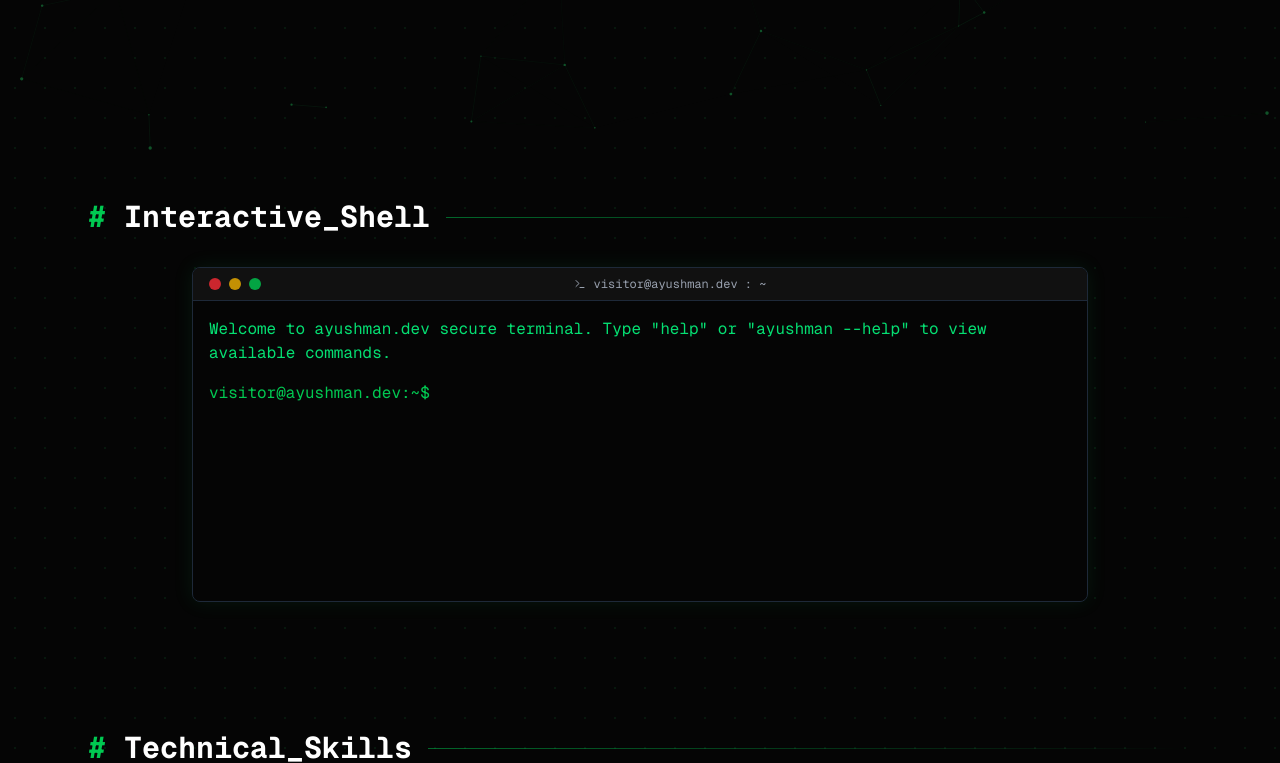
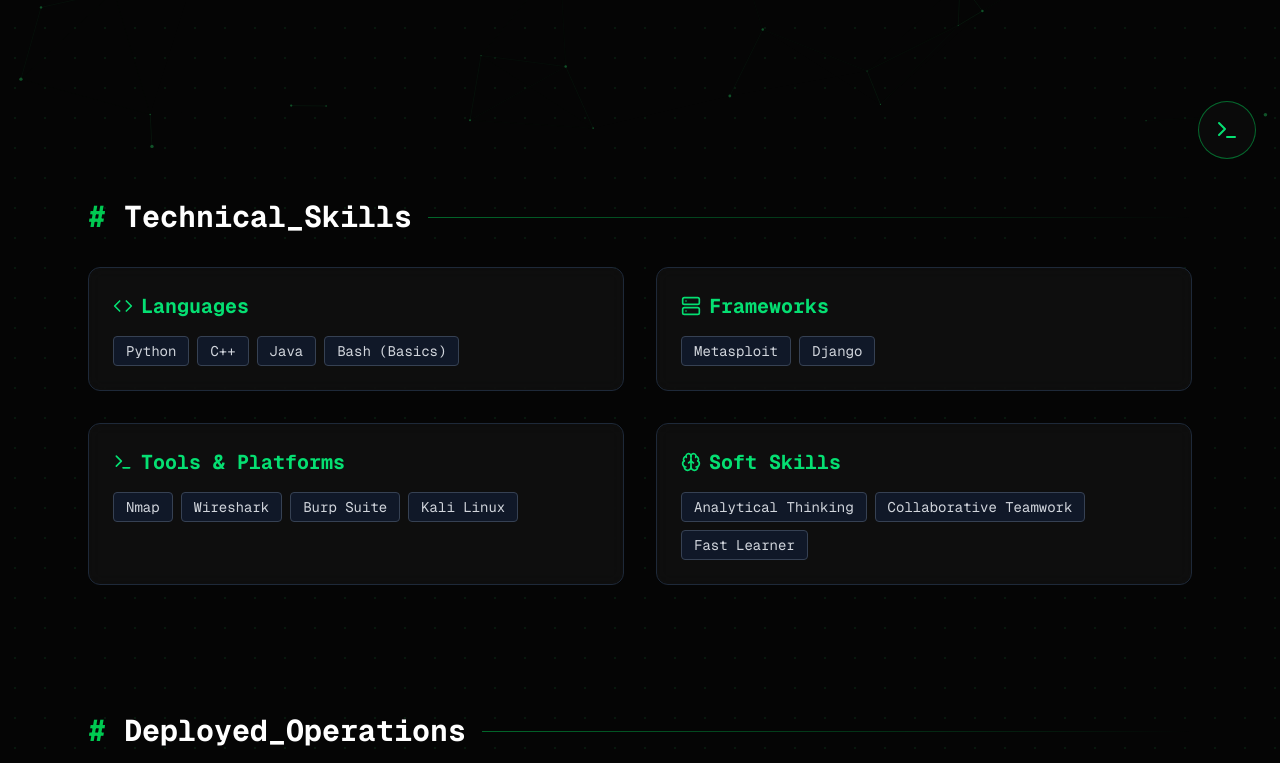
Before and after one commit to Ayushman-Prajapati/ayushman-portfolio, a Next.js app: page / in a window 1280 px wide. Shown: the part 617-1380 px from the top of the page. Built offline with nearby package versions, Linux system fonts and the light colour scheme.

Commit message:
Convert terminal to fullscreen overlay accessed via button

```diff
--- a/app/components/InteractiveTerminal.tsx
+++ b/app/components/InteractiveTerminal.tsx
@@ -1,14 +1,18 @@
 "use client";
 
 import React, { useState, useRef, useEffect } from 'react';
-import { Terminal as TerminalIcon } from 'lucide-react';
+import { Terminal as TerminalIcon, X } from 'lucide-react';
 
 interface Log {
   type: 'input' | 'output' | 'error';
   text: string;
 }
 
-const InteractiveTerminal = () => {
+interface InteractiveTerminalProps {
+  onClose?: () => void;
+}
+
+const InteractiveTerminal = ({ onClose }: InteractiveTerminalProps) => {
   const [logs, setLogs] = useState<Log[]>([
     { type: 'output', text: 'Welcome to ayushman.dev secure terminal. Type "help" or "ayushman --help" to view available commands.' }
   ]);
@@ -20,6 +24,16 @@
         containerRef.current.scrollTop = containerRef.current.scrollHeight;
     }
   }, [logs]);
+
+  useEffect(() => {
+    const handleKeyDown = (e: KeyboardEvent) => {
+      if (e.key === 'Escape' && onClose) {
+        onClose();
+      }
+    };
+    window.addEventListener('keydown', handleKeyDown);
+    return () => window.removeEventListener('keydown', handleKeyDown);
+  }, [onClose]);
 
   const handleCommand = (cmd: string) => {
     const trimmed = cmd.trim().toLowerCase();
@@ -33,6 +47,11 @@
       return;
     }
 
+    if (trimmed === 'exit' && onClose) {
+      onClose();
+      return;
+    }
+
     if (trimmed === 'help' || trimmed === '--help' || trimmed === 'ayushman --help') {
       responseText = `
 Available Commands:
@@ -41,6 +60,7 @@
 - projects     : List deployed operations
 - contact      : Show connection endpoints
 - clear        : Clear terminal output
+- exit         : Close the terminal session
 - sudo rm -rf /: [ACCESS DENIED]
 `;
     } else if (trimmed === 'whoami') {
@@ -73,20 +93,34 @@
   };
 
   return (
-    <div className="w-full max-w-4xl mx-auto bg-[#0a0a0a] rounded-lg border border-gray-800 shadow-[0_0_20px_rgba(34,197,94,0.1)] overflow-hidden font-mono text-sm sm:text-base">
-      <div className="bg-[#111] px-4 py-2 flex items-center gap-2 border-b border-gray-800">
-        <div className="flex gap-2">
-          <div className="w-3 h-3 rounded-full bg-red-500/80"></div>
-          <div className="w-3 h-3 rounded-full bg-yellow-500/80"></div>
-          <div className="w-3 h-3 rounded-full bg-green-500/80"></div>
+    <div className="fixed inset-0 z-[100] bg-black/95 backdrop-blur-md flex flex-col font-mono text-sm md:text-base animate-in fade-in zoom-in-95 duration-200">
+      <div className="bg-[#111] px-4 py-3 flex items-center justify-between border-b border-gray-800">
+        <div className="flex gap-2 w-16">
+          <button onClick={onClose} className="w-3.5 h-3.5 rounded-full bg-red-500 hover:bg-red-400 focus:outline-none flex items-center justify-center group" aria-label="Close">
+             <X className="w-2.5 h-2.5 opacity-0 group-hover:opacity-100 text-black" />
+          </button>
+          <div className="w-3.5 h-3.5 rounded-full bg-yellow-500/80"></div>
+          <div className="w-3.5 h-3.5 rounded-full bg-green-500/80 border border-green-600/50 shadow-[0_0_5px_rgba(34,197,94,0.5)]"></div>
         </div>
-        <div className="flex-1 text-center text-gray-400 text-xs flex items-center justify-center gap-2">
-          <TerminalIcon className="w-3 h-3" />
+        <div className="flex-1 text-center text-gray-400 text-sm flex items-center justify-center gap-2">
+          <TerminalIcon className="w-4 h-4" />
           <span>visitor@ayushman.dev : ~</span>
+        </div>
+        <div className="w-16 flex justify-end">
+          <button onClick={onClose} className="text-gray-500 hover:text-white transition-colors">
+            <X className="w-6 h-6" />
+          </button>
         </div>
       </div>
 
-      <div ref={containerRef} className="p-4 h-[300px] overflow-y-auto bg-black/50 text-green-400 font-mono flex flex-col gap-2">
+      <div
+        ref={containerRef}
+        className="flex-1 p-4 md:p-8 overflow-y-auto text-green-400 font-mono flex flex-col gap-2"
+        onClick={() => {
+           const input = document.getElementById('terminal-input');
+           if (input) input.focus();
+        }}
+      >
         {logs.map((log, index) => (
           <div key={index} className={log.type === 'error' ? 'text-red-400' : 'text-green-400'}>
             {log.type === 'input' ? (
@@ -99,6 +133,7 @@
         <form onSubmit={onSubmit} className="flex gap-2 mt-2">
           <span className="text-green-500 shrink-0">visitor@ayushman.dev:~$</span>
           <input
+            id="terminal-input"
             type="text"
             value={input}
             onChange={(e) => setInput(e.target.value)}
--- a/app/page.tsx
+++ b/app/page.tsx
@@ -28,6 +28,7 @@
 
 export default function Home() {
   const [mounted, setMounted] = useState(false);
+  const [isTerminalOpen, setIsTerminalOpen] = useState(false);
 
   useEffect(() => {
     setMounted(true);
@@ -70,7 +71,7 @@
         </div>
         <div className="flex gap-4 sm:gap-6 text-xs sm:text-sm font-semibold text-gray-400 whitespace-nowrap">
           <a href="#about" className="hover:text-green-400 transition-colors">./about</a>
-          <a href="#terminal" className="hover:text-green-400 transition-colors">./terminal</a>
+          <button onClick={() => setIsTerminalOpen(true)} className="hover:text-green-400 transition-colors cursor-pointer">./terminal</button>
           <a href="#skills" className="hover:text-green-400 transition-colors">./skills</a>
           <a href="#projects" className="hover:text-green-400 transition-colors">./projects</a>
           <a href="#training" className="hover:text-green-400 transition-colors">./training</a>
@@ -139,23 +140,6 @@
               </a>
             </div>
           </div>
-        </section>
-
-        {/* INTERACTIVE TERMINAL SECTION */}
-        <section id="terminal" className="space-y-8 scroll-mt-32">
-          <div className="flex items-center gap-4">
-            <h2 className="text-3xl font-bold text-white"><span className="text-green-500">#</span> Interactive_Shell</h2>
-            <div className="h-[1px] flex-1 bg-gradient-to-r from-green-500/50 to-transparent"></div>
-          </div>
-
-          <motion.div
-            initial={{ opacity: 0, y: 50 }}
-            whileInView={{ opacity: 1, y: 0 }}
-            viewport={{ once: true }}
-            className="w-full relative z-20"
-          >
-            <InteractiveTerminal />
-          </motion.div>
         </section>
 
         {/* SKILLS SECTION */}
@@ -386,6 +370,23 @@
         <p className="font-bold">sys.exit(0) <span className="text-green-500/50">| Designed with security in mind.</span></p>
         <p className="mt-2 text-green-500/30">© {new Date().getFullYear()} Ayushman Prajapati</p>
       </footer>
+
+      {/* Floating Terminal Button */}
+      {!isTerminalOpen && (
+        <button
+          onClick={() => setIsTerminalOpen(true)}
+          className="fixed bottom-6 right-6 z-40 bg-[#0a0a0a] hover:bg-green-500/10 border border-green-500/50 p-4 rounded-full text-green-400 transition-all hover:shadow-[0_0_15px_rgba(34,197,94,0.4)] group overflow-hidden"
+          aria-label="Open Terminal"
+        >
+          <div className="absolute inset-0 bg-green-500/10 scale-0 group-hover:scale-100 transition-transform origin-center rounded-full"></div>
+          <Terminal className="w-6 h-6 relative z-10 group-hover:animate-pulse" />
+        </button>
+      )}
+
+      {/* Fullscreen Terminal Overlay */}
+      {isTerminalOpen && (
+        <InteractiveTerminal onClose={() => setIsTerminalOpen(false)} />
+      )}
     </div>
   );
 }
```
